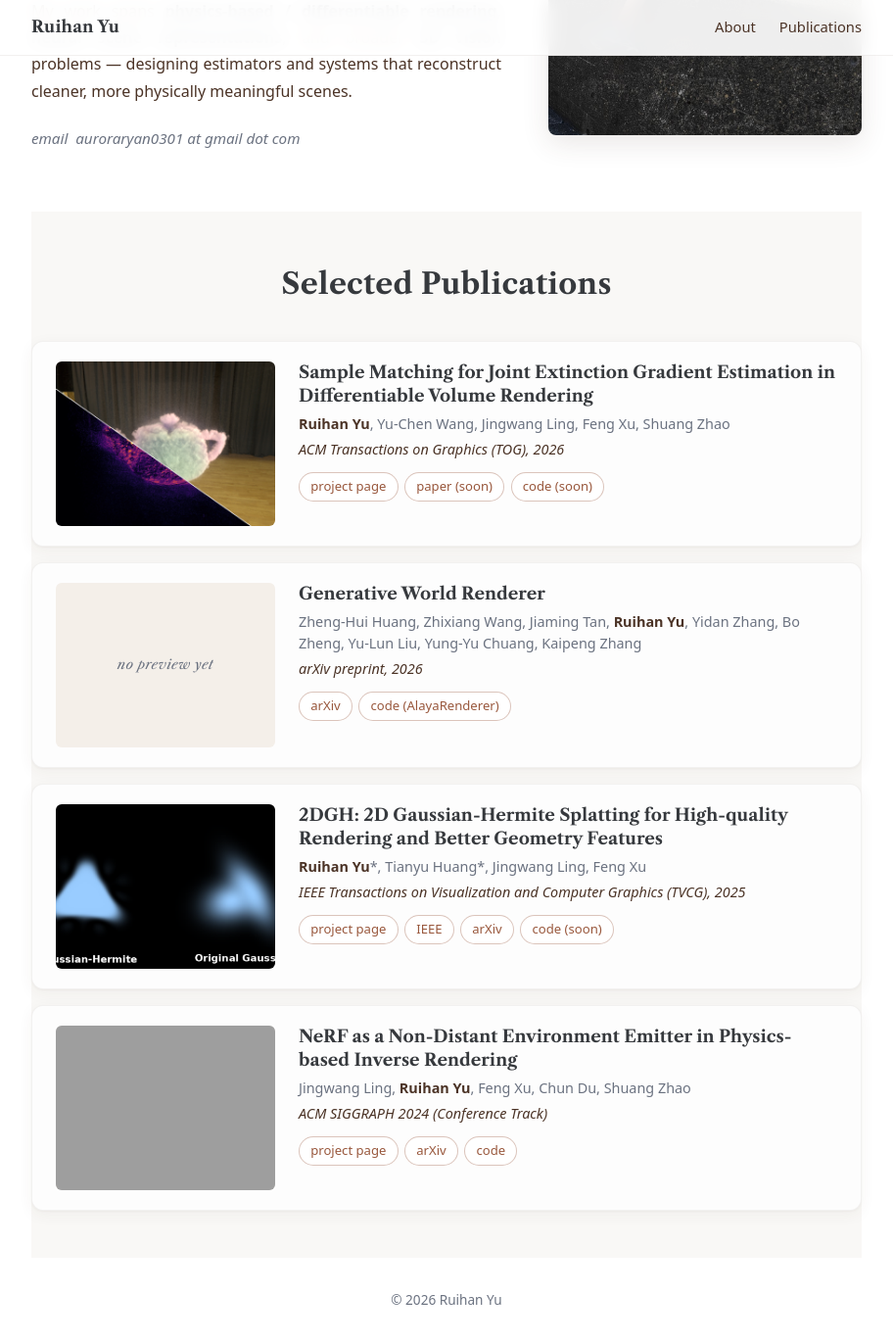
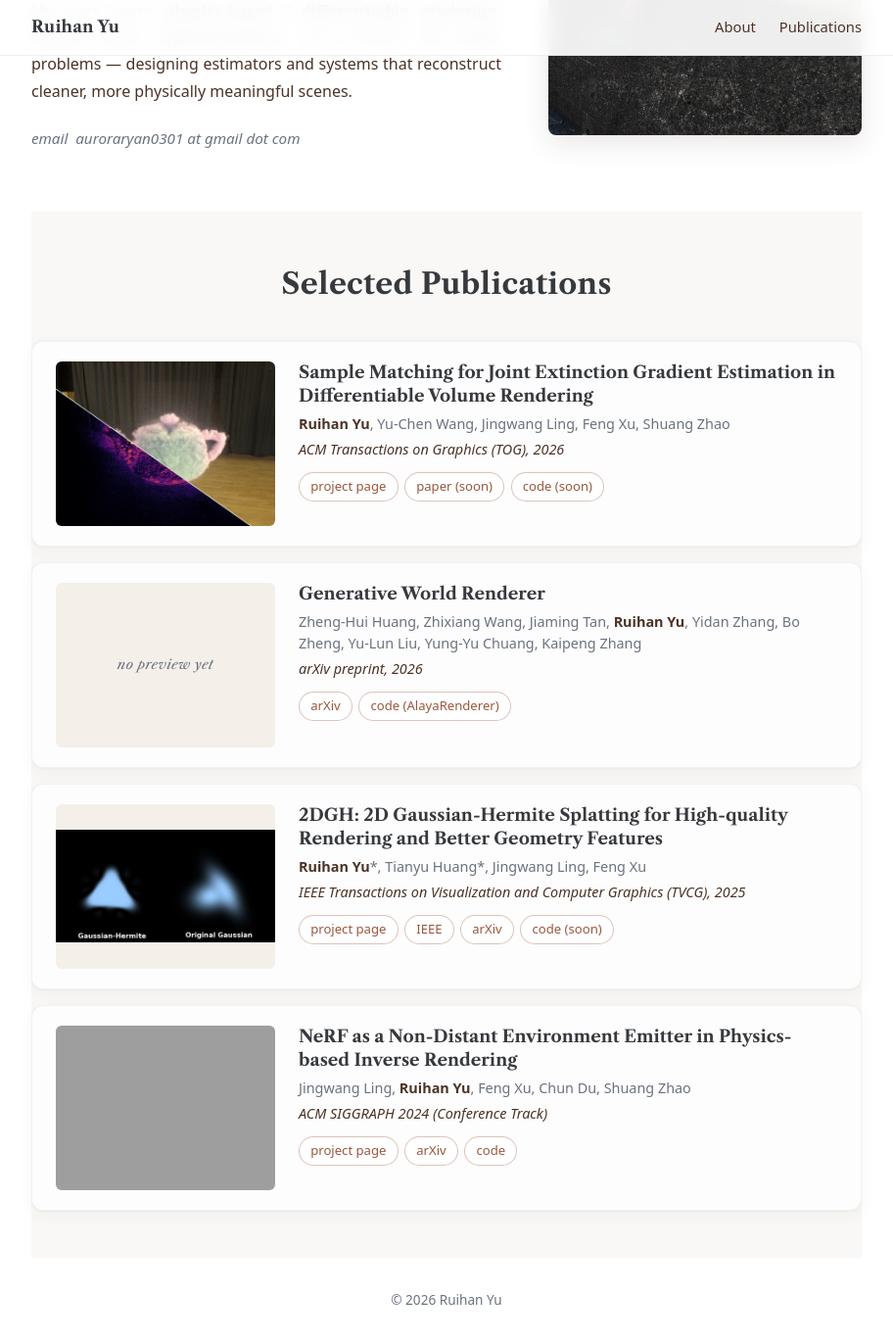
Before and after one commit to AuroraRyan0301/AuroraRyan0301.github.io, a Jekyll site: the page built from _pages/about.md, in a window 1280 px wide and 1400 px high, scrolled down 420 px. Shown: the top 1371 px of the window at 98% size, without its empty margins (184-1096 px from the left). Built offline with Jekyll 4.4.1, drawn with Linux system fonts in a browser that asks for light colours; grey boxes are pictures that could not be loaded.

Commit message:
Homepage thumbs: contain rather than crop wide thumbnails
The 2DGH thumb (2:1) was getting its sides clipped inside the 4:3 .pub__thumb
frame because object-fit was set to cover. Switch to contain so the full
image is preserved width-wise; the existing cream .pub__thumb background
fills the leftover height. Affects 2DGH and the NeRF-emitter GIF; Sample
Matching is already 4:3 so it lines up exactly.

```diff
--- a/assets/css/home.scss
+++ b/assets/css/home.scss
@@ -207,8 +207,9 @@ html { scroll-behavior: smooth; scroll-padding-top: 4.5rem; }
 
 .pub__thumb img {
   width: 100%;
-  height: 100%;
-  object-fit: cover;
+  height: auto;
+  max-height: 100%;
+  object-fit: contain;
   display: block;
 }
 
```
